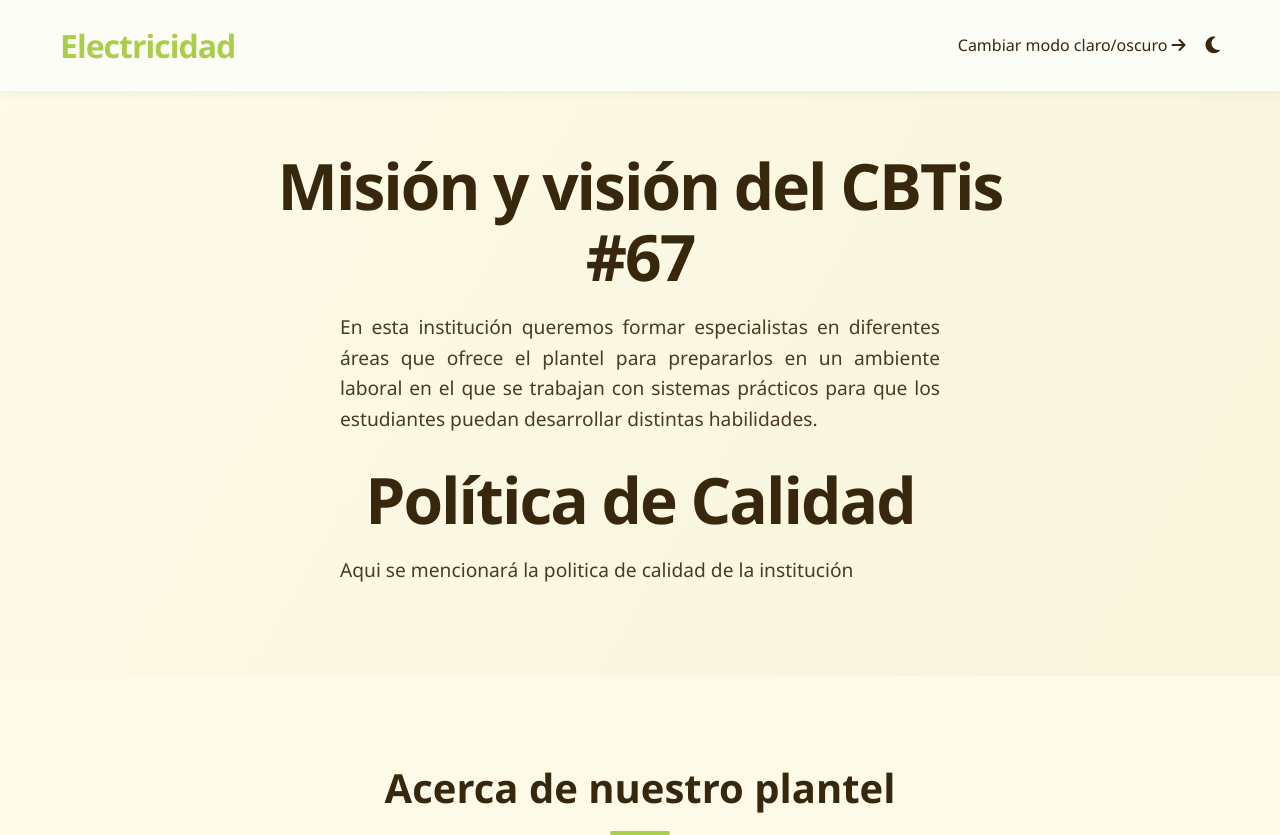
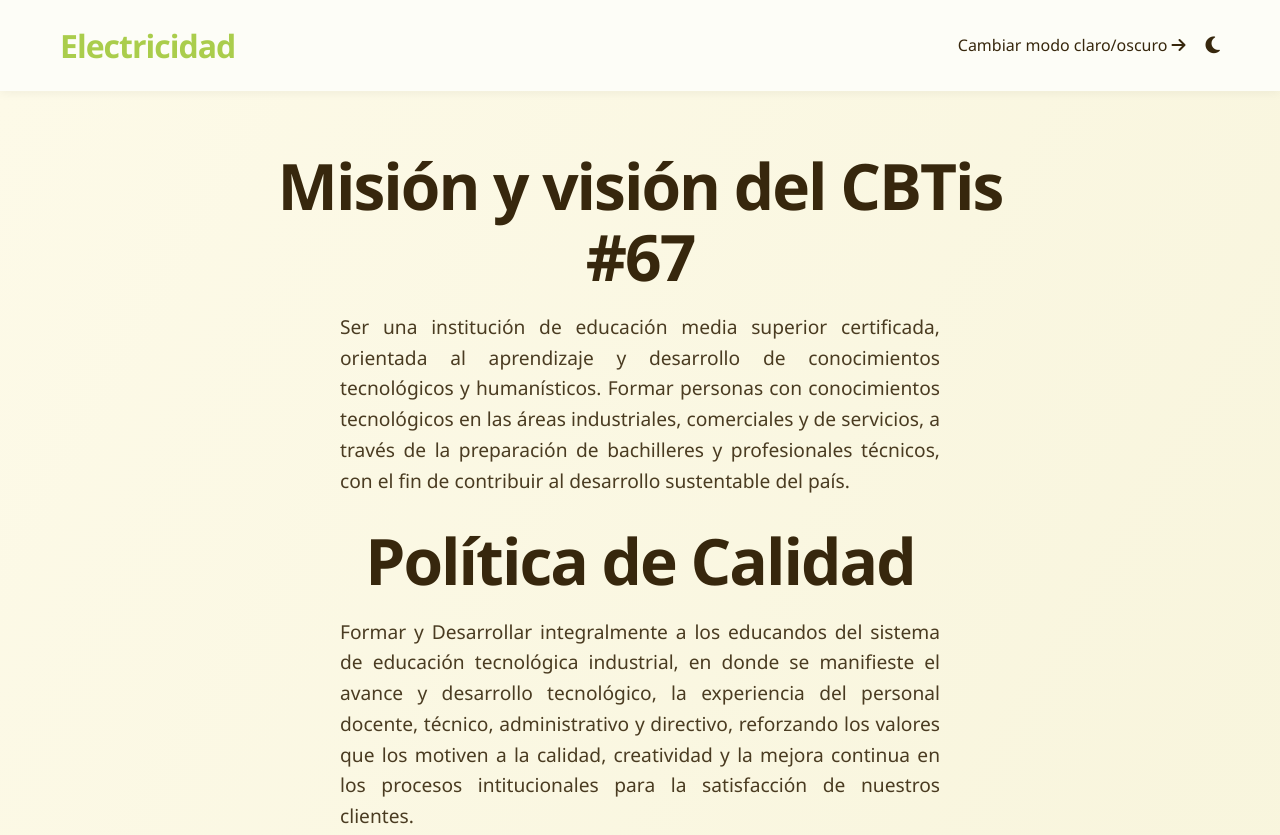
Before and after one commit to AlruaXYT10/proyectocltrdgtl2aeq3, a plain HTML site: page docs/index.html in a window 1280 px wide. Shown: the top 835 px of the page. Drawn offline with Linux system fonts and the light colour scheme.

Commit message:
Update index.html

```diff
--- a/docs/index.html
+++ b/docs/index.html
@@ -520,14 +520,11 @@
     <section class="hero">
         <div class="hero-content">
             <h1>Misión y visión del CBTis #67</h1>
-            <p style="text-align: justify">En esta institución queremos formar
-            especialistas en diferentes áreas que ofrece el plantel para
-            prepararlos en un ambiente laboral en el que se trabajan con
-            sistemas prácticos  para que los estudiantes puedan desarrollar
-            distintas habilidades.
+            <p style="text-align: justify">Ser una institución de educación media superior certificada, orientada al aprendizaje y desarrollo de conocimientos tecnológicos y humanísticos.
+Formar personas con conocimientos tecnológicos en las áreas industriales, comerciales y de servicios, a través de la preparación de bachilleres y profesionales técnicos, con el fin de contribuir al desarrollo sustentable del país.
 </p>
             <h1>Política de Calidad</h1>
-            <p style="text-align: justify">Aqui se mencionará la politica de calidad de la institución</p>
+            <p style="text-align: justify">Formar y Desarrollar integralmente a los educandos del sistema de educación tecnológica industrial, en donde se manifieste el avance y desarrollo tecnológico, la experiencia del personal docente, técnico, administrativo y directivo, reforzando los valores que los motiven a la calidad, creatividad y la mejora continua en los procesos intitucionales para la satisfacción de nuestros clientes.</p>
         </div>
         <div class="hero-content">
         </div>
```
